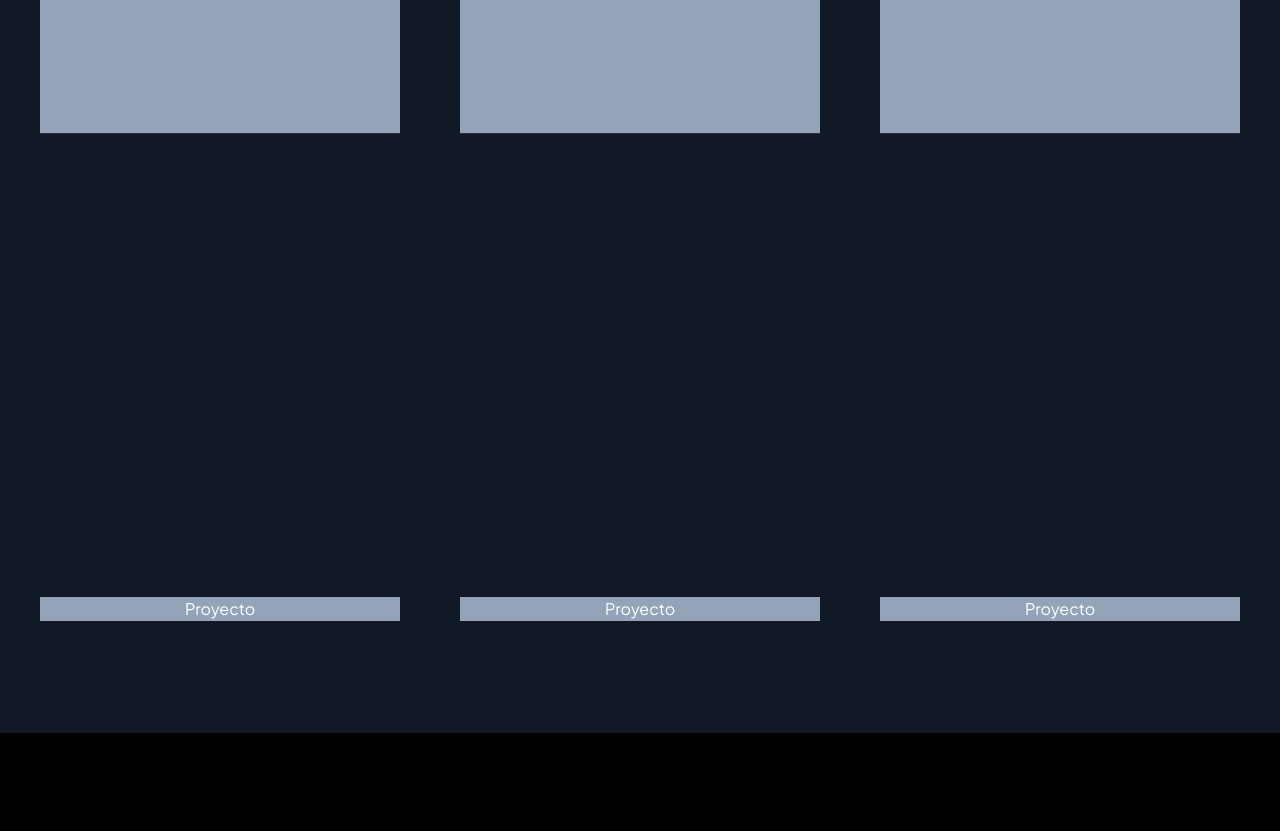
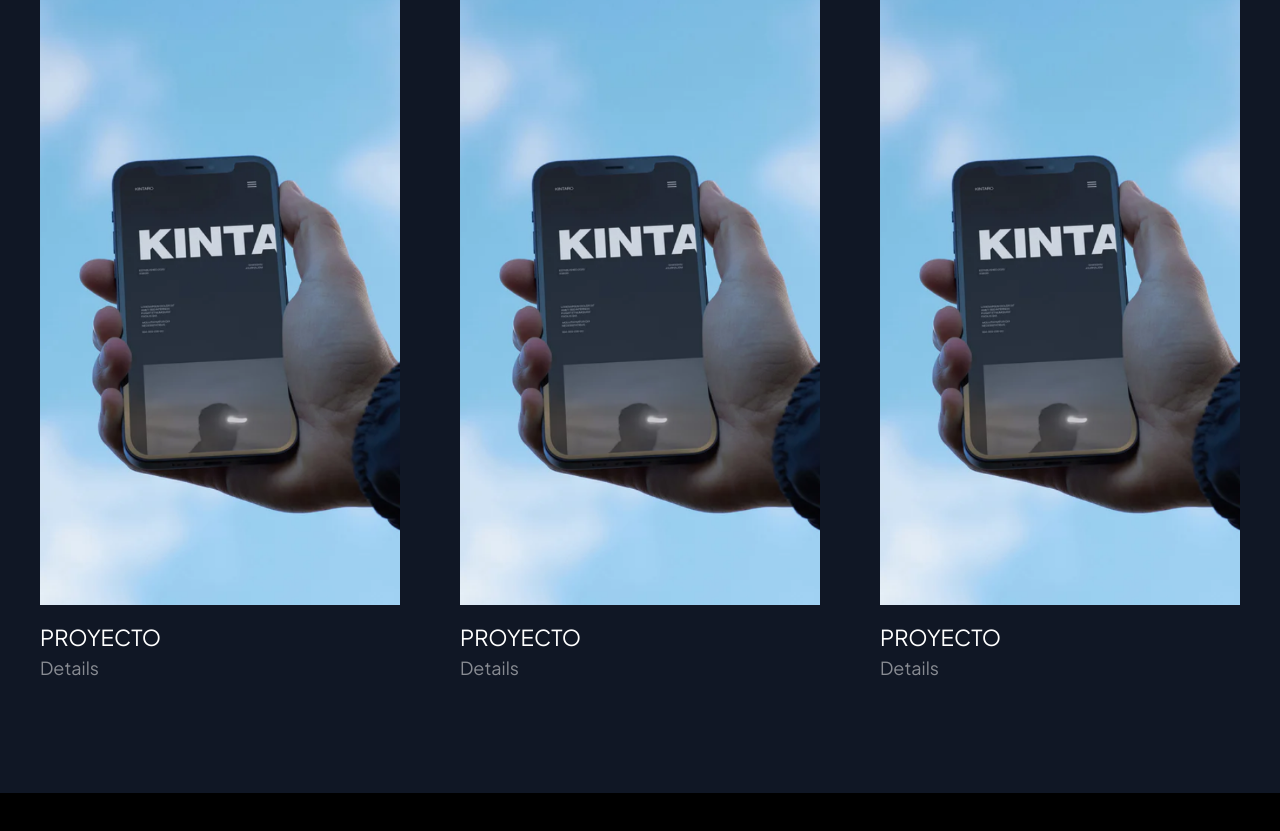
Before and after one commit to hatchcloud/ani-land, a Next.js app: page / in a window 1280 px wide. Shown: the part 1940-2771 px from the top of the page. Built offline with nearby package versions, Linux system fonts and the light colour scheme.

Commit message:
animation

```diff
--- a/app/components/CaseProject.js
+++ b/app/components/CaseProject.js
@@ -1,14 +1,36 @@
+
 'use client'
-import { useTransform, motion } from "framer-motion";
+import { motion } from "framer-motion";
+import Image from "next/image"
 
-export default function CaseProject({progress}) {
-  const scaleY = useTransform(progress, [0, 1], [0, 1]);
+export default function CaseProject({ src }) {
   return (
-    <div className=' flex-col bg-slate-400 min-h-[400px]  lg:min-h-[700px]  w-full flex justify-center items-center ' >
-      <motion.div style={{ scaleY }}  className=' w-full h-full bg-gray-900 origin-bottom' >
+    <div className="flex-col min-h-[400px] lg:min-h-[760px] w-full flex justify-center items-center">
+      <div className="w-full h-full relative">
 
-      </motion.div>
-      Proyecto
+      <motion.div
+        initial={{ scaleY: 1 }} // Initial state
+        whileInView={{ scaleY: 0 }} // Animate when in view
+        transition={{ duration: 1.4, ease: "easeInOut" }} // Customize the transition
+        style={{ transformOrigin: "top" }} // Scale from bottom to top
+        className="w-full h-full bg-gray-900 origin-bottom z-20 absolute"
+      />
+      <Image
+      src={src}
+      alt="Hero"
+      layout="fill"
+      objectFit="cover"
+      className=""
+      />
+      </div>
+      <div className="flex flex-col w-full pt-4">
+        <h3 className="text-md uppercase">
+          Proyecto
+        </h3>
+        <h3 className="text-base text-white/50 ">
+          Details
+        </h3>
+      </div>
     </div>
-  )
+  );
 }
--- a/app/components/Cases.js
+++ b/app/components/Cases.js
@@ -1,26 +1,13 @@
 import CaseProject from "./CaseProject"
-import { useRef } from "react";
-import {
-  motion,
-  useScroll,
-  useSpring,
-  useTransform,
-  MotionValue
-} from "framer-motion";
-
+import heroImage from '../../public/placeholder.png';
 export default function Cases() {
-  const container = useRef();
-  const { scrollYProgress } = useScroll({
-    target: container,
-    offset: ["start start", "end end"]
-  })
   return (
-    <section ref={container} className="bg-gray-900  w-full min-h-48 z-10" >
+    <section className="bg-gray-900  w-full min-h-48 z-10" >
         <div className=" bg-black/5 h-full w-full flex items-center justify-center py-28">
         <div className="max-w-[2000px] w-full px-5 md:px-10 gap-[40px] lg:gap-[60px] flex flex-col lg:flex-row ">
-            <CaseProject progress={scrollYProgress} />
-            <CaseProject progress={scrollYProgress} />
-            <CaseProject progress={scrollYProgress} />
+            <CaseProject src={heroImage} />
+            <CaseProject src={heroImage}  />
+            <CaseProject src={heroImage} />
         </div>
         </div>
     </section>
--- a/app/components/HeroCarrusel.js
+++ b/app/components/HeroCarrusel.js
@@ -10,6 +10,7 @@
         animate={{ opacity: 1 }}
         transition={{ duration: 1.7, ease: "easeInOut", delay: 1 }}
         className="max-w-[2000px] w-full min-h-[500px] lg:aspect-[1/0.6] sticky top-0">
+
         <Image
             src={heroImage}
             alt="Hero"
```
Also changed, not shown: public/placeholder.png (added).
